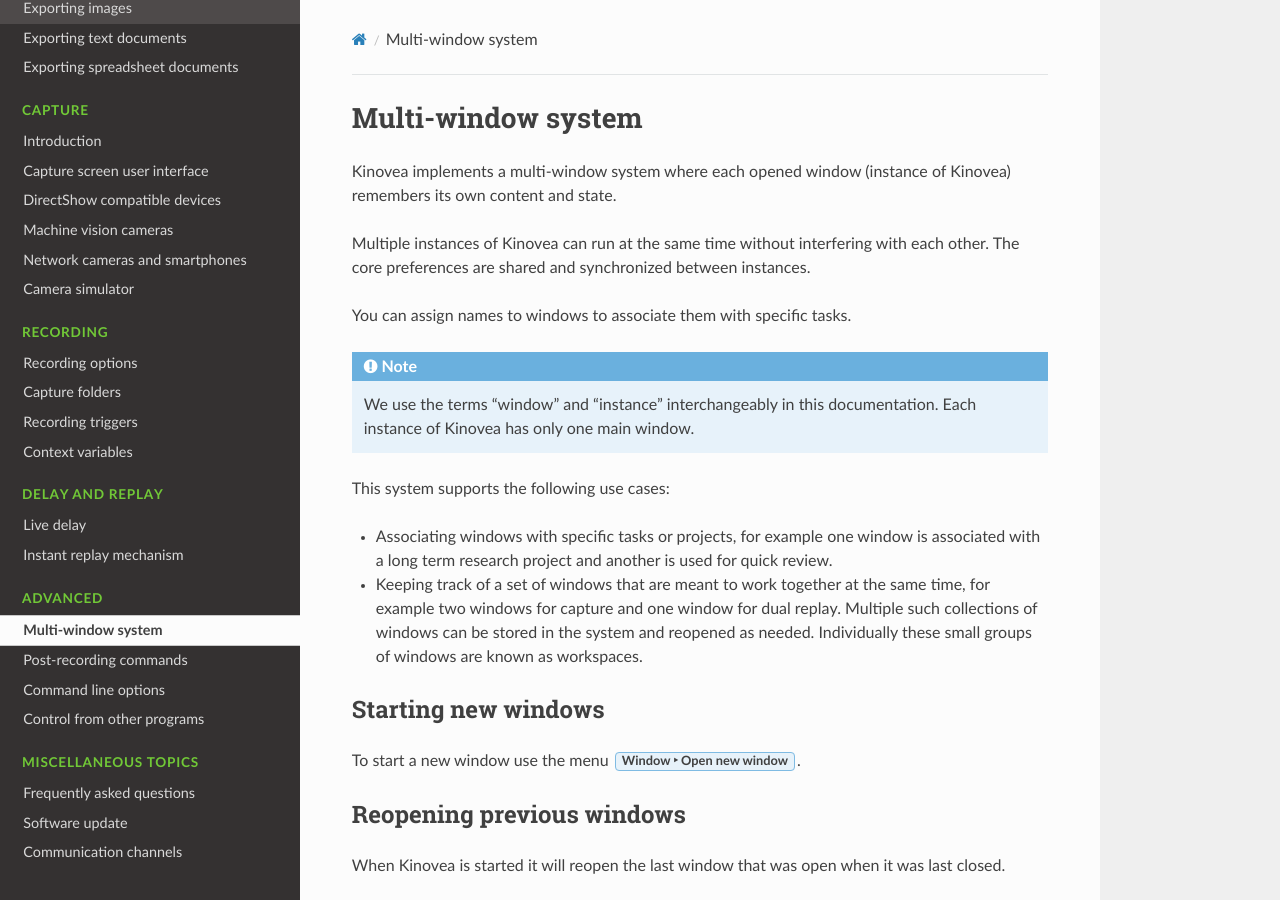
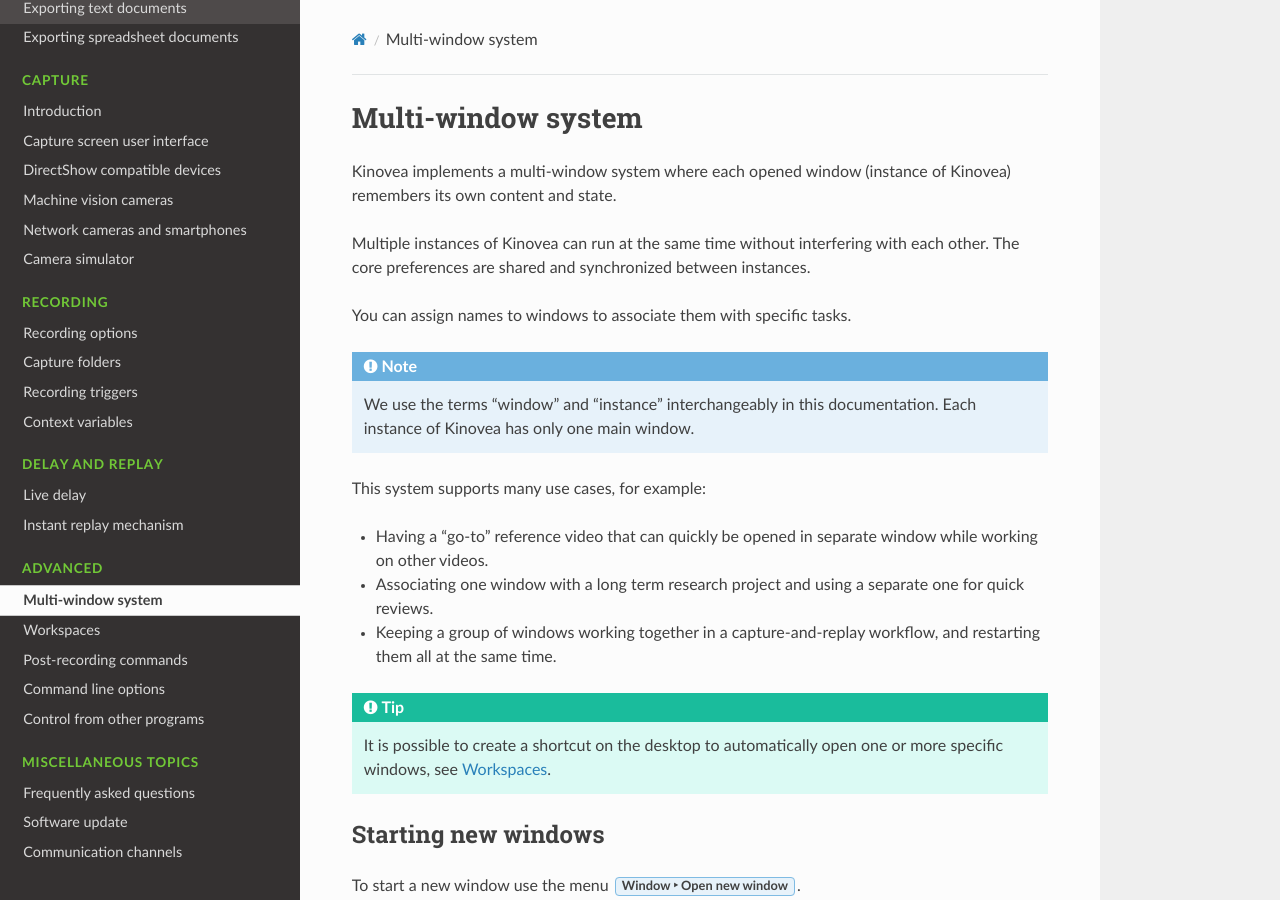
Before and after one commit to Kinovea/kinovea-docs, a Sphinx documentation site: the page built from source/advanced/multi_tasking.rst, in a window 1280 px wide and 900 px high. Built offline with Sphinx 7.4.7 and the Read the Docs theme 3.1.0, drawn with Linux system fonts in a browser that asks for light colours.

Commit message:
Workspaces.

```diff
--- a/source/advanced/index.rst
+++ b/source/advanced/index.rst
@@ -6,6 +6,7 @@ Advanced topics
    :maxdepth: 1
 
    multi_tasking
+   workspaces
    post_recording_command
    command_line
    remote_control
--- a/source/advanced/multi_tasking.rst
+++ b/source/advanced/multi_tasking.rst
@@ -10,13 +10,16 @@ You can assign names to windows to associate them with specific tasks.
 
 .. note:: We use the terms "window" and "instance" interchangeably in this documentation. Each instance of Kinovea has only one main window.
 
-This system supports the following use cases:
 
-- Associating windows with specific tasks or projects, for example one window is associated with a long term research project and another is used for quick review.
+This system supports many use cases, for example:
 
-- Keeping track of a set of windows that are meant to work together at the same time, for example two windows for capture and one window for dual replay. Multiple such collections of windows can be stored in the system and reopened as needed. Individually these small groups of windows are known as workspaces.
+- Having a "go-to" reference video that can quickly be opened in separate window while working on other videos.
 
+- Associating one window with a long term research project and using a separate one for quick reviews.
 
+- Keeping a group of windows working together in a capture-and-replay workflow, and restarting them all at the same time.
+
+.. tip:: It is possible to create a shortcut on the desktop to automatically open one or more specific windows, see :doc:`/advanced/workspaces`.
 
 
 Starting new windows
--- a/source/index.rst
+++ b/source/index.rst
@@ -267,6 +267,7 @@ If you find something that is confusing, wrong, or otherwise needs to be edited,
     :caption: Advanced
 
     advanced/multi_tasking
+    advanced/workspaces
     advanced/post_recording_command
     advanced/command_line
     advanced/remote_control
```
Also changed, not shown: source/advanced/workspaces.rst (added, +54 -0 lines), source/images/advanced/icons/add-16.png (added), source/images/advanced/icons/bin_empty.png (added), source/images/advanced/icons/rename-16.png (added), source/images/advanced/icons/shortcut2.png (added), source/images/advanced/shortcut.png (added), source/images/advanced/workspace-manager.png (added).
